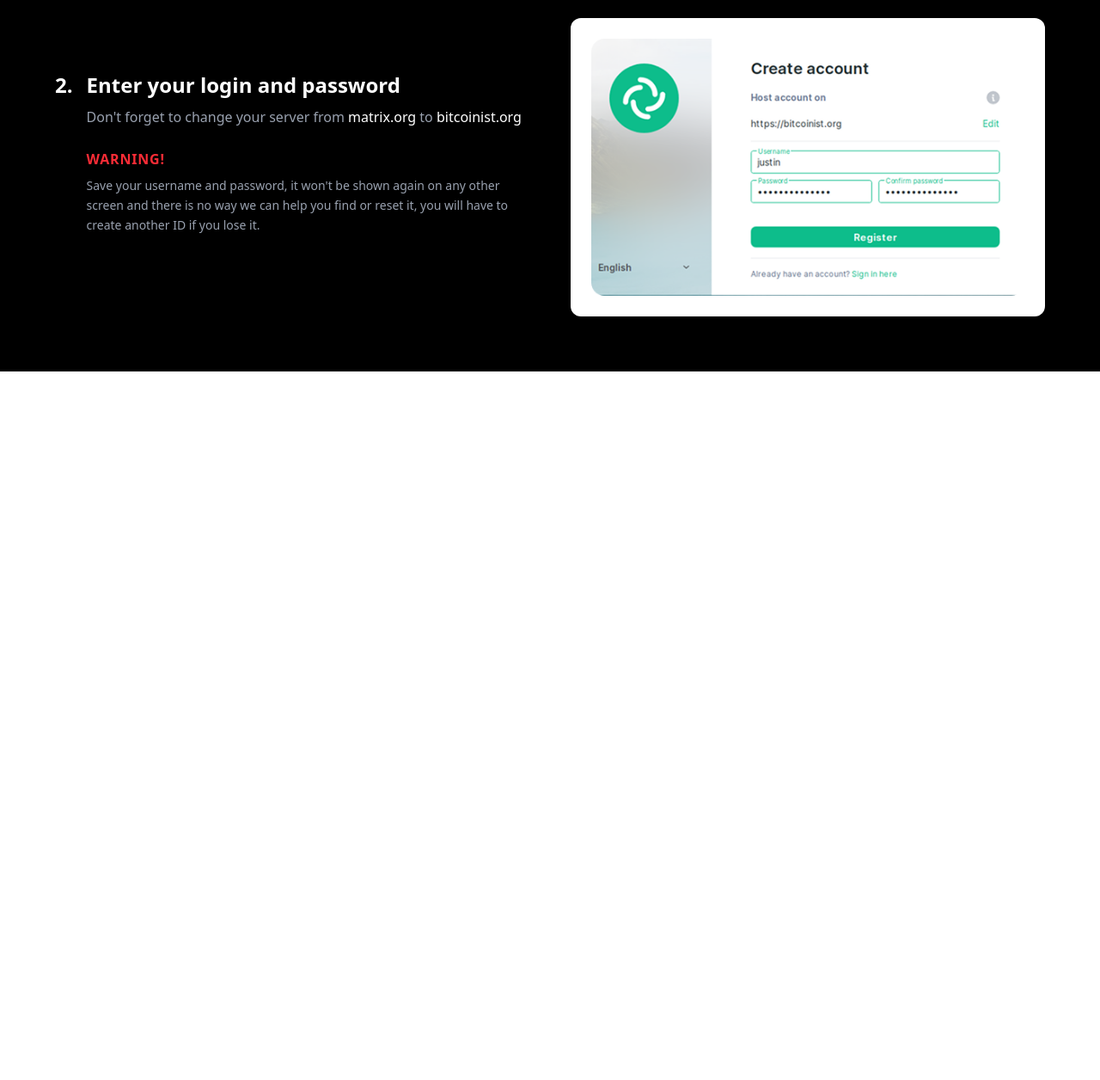
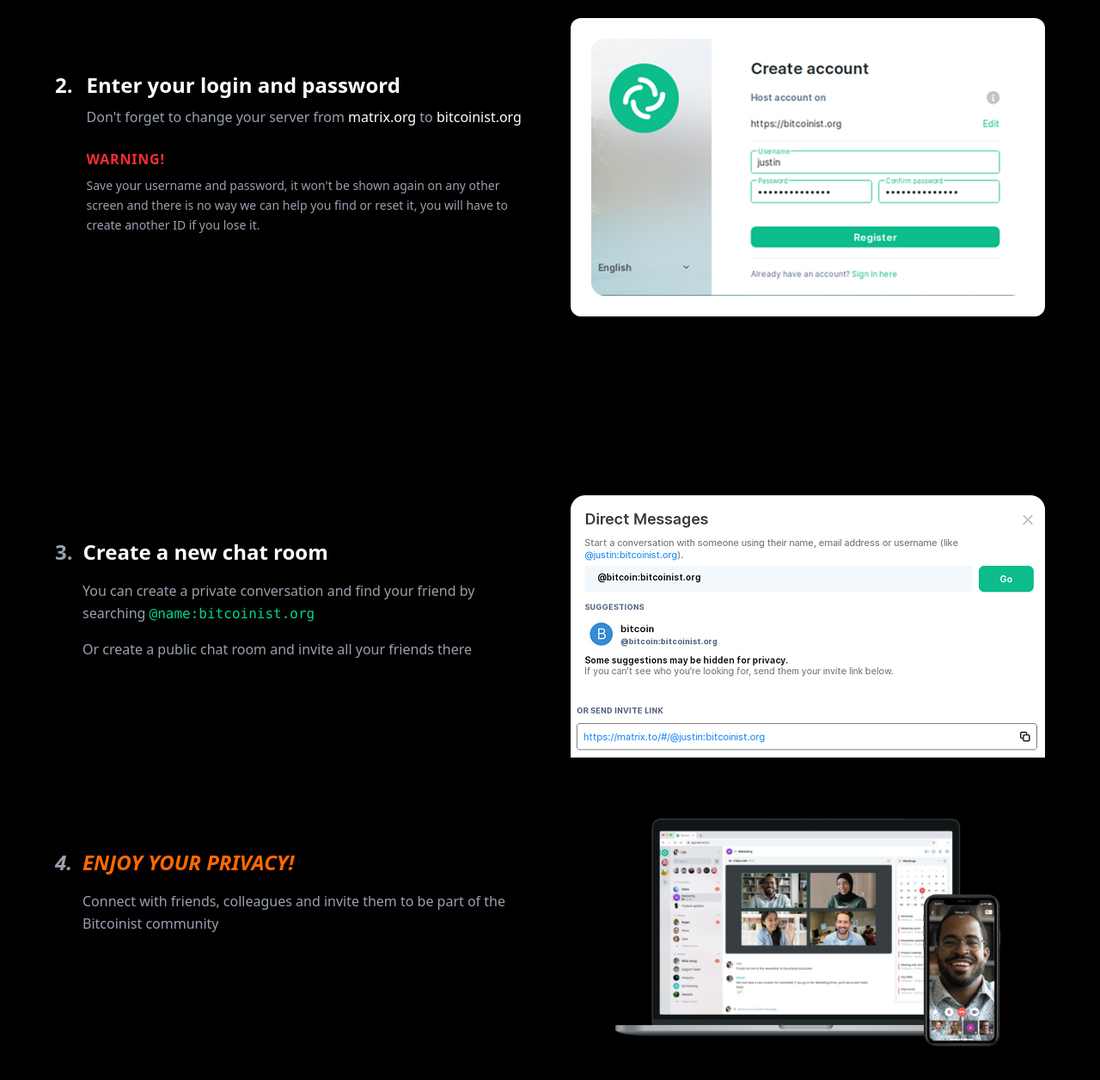
Before and after one commit to kosimovMuhammad/git, a website: page src/index.html in a window 1280 px wide. Shown: the part 3341-4597 px from the top of the page at 86% size. Before the commit the page ends 3773 px from the top, so only its background shows below. Drawn offline with Linux system fonts and the light colour scheme.

Commit message:
sixth commit

```diff
--- a/src/index.html
+++ b/src/index.html
@@ -269,5 +269,45 @@
   </div>
 </div>
 
+<div class="bg-black text-white p-8 md:p-16 font-sans">
+  <div class="max-w-6xl mx-auto grid grid-cols-1 md:grid-cols-2 gap-12 items-center">
+
+    <div class="space-y-20">
+      <section>
+        <h3 class="text-2xl font-bold flex gap-3">
+          <span class="text-gray-400">3.</span> Create a new chat room
+        </h3>
+        <p class="text-gray-400 mt-4 ml-8 leading-relaxed">
+          You can create a private conversation and find your friend by searching
+          <span class="text-emerald-400 font-mono">@name:bitcoinist.org</span>
+        </p>
+        <p class="text-gray-400 mt-4 ml-8">
+          Or create a public chat room and invite all your friends there
+        </p>
+        <img class="lg:hidden" src="./3 (1).png " alt="">
+      </section>
+
+      <section>
+        <h3 class="text-2xl font-bold flex gap-3 uppercase italic pt-35">
+          <span class="text-gray-400">4.</span> <span class="text-orange-500">Enjoy your privacy!</span>
+        </h3>
+        <p class="text-gray-400 mt-4 ml-8 leading-relaxed">
+          Connect with friends, colleagues and invite them to be part of the Bitcoinist community
+        </p>
+      </section>
+    </div>
+
+    <div class="space-y-8">
+      <div class="rounded-xl shadow-lg overflow-hidden pt-20 hidden lg:block">
+        <img src="./3 (1).png" alt="Direct Messages UI" class="w-full">
+      </div>
+      <div class="relative pt-4">
+        <img src="./Group 142325.png" alt="Laptop View" class="w-full max-w-md mx-auto">
+      </div>
+    </div>
+
+  </div>
+</div>
+
 </body>
 </html>
```
Also changed, not shown: src/3 (1).png (added), src/Group 142325.png (added), src/style.css.
